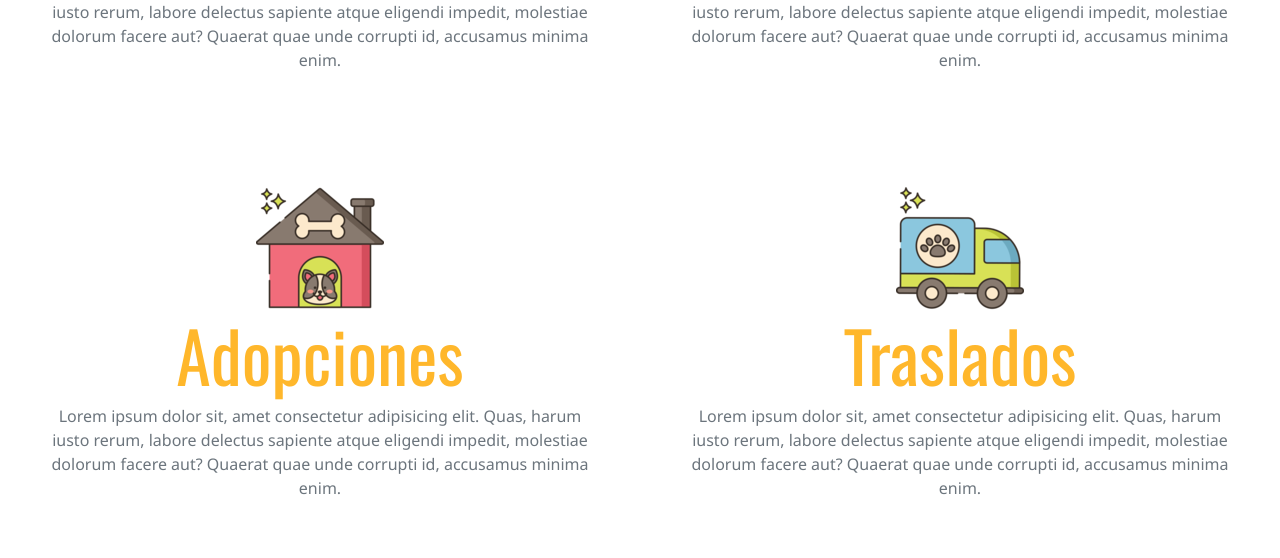
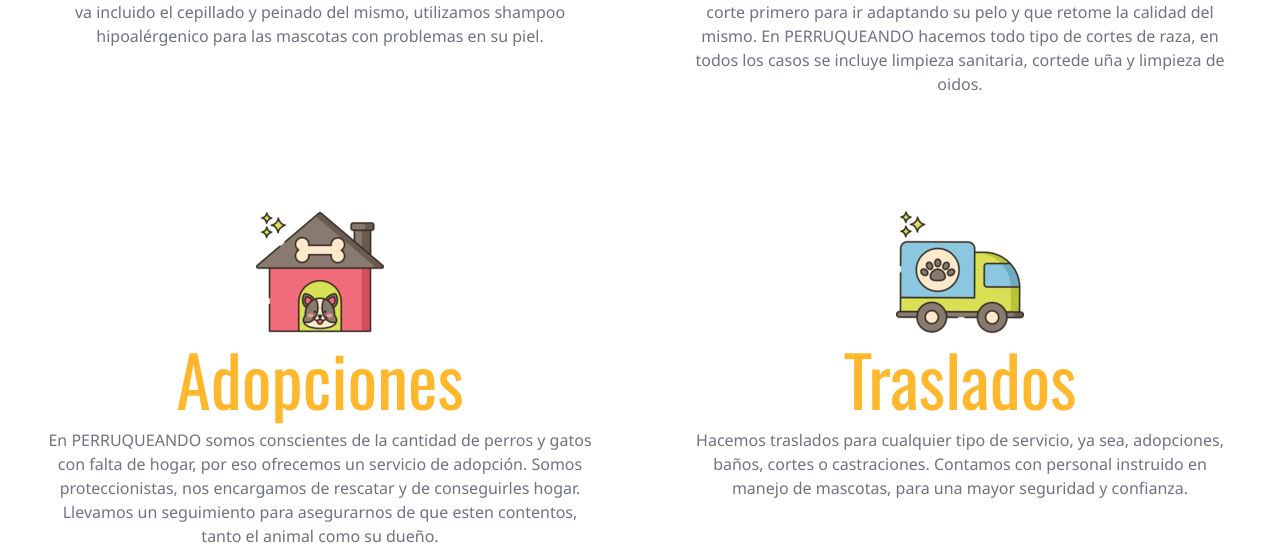
Before and after one commit to maurigc/Proyecto_CH, a website: page views/servicios.html in a window 1280 px wide. Shown: the part 418-976 px from the top of the page. Drawn offline with nearby package versions, Linux system fonts and the light colour scheme.

Commit message:
implementando sass y modificando lorem

```diff
--- a/views/servicios.html
+++ b/views/servicios.html
@@ -69,12 +69,12 @@
 			<div class="col-lg-6 col-12 p-5">
 				<img src="../assets/img/imgBaño.png" alt="baño">
 				<h2 class="mod_fuente">Baño</h2>
-				<p class="mod_texto text-secondary">Lorem ipsum dolor sit, amet consectetur adipisicing elit. Quas, harum iusto rerum, labore delectus sapiente atque eligendi impedit, molestiae dolorum facere aut? Quaerat quae unde corrupti id, accusamus minima enim.</p>
+				<p class="mod_texto text-secondary">Hacemos baños completos adaptandonos a la necesidad de cada perro, va incluido el cepillado y peinado del mismo, utilizamos shampoo hipoalérgenico para las mascotas con problemas en su piel.</p>
 			</div>
 			<div class="col-lg-6 col-12 p-5">
 				<img src="../assets/img/imgCorte.png" alt="baño corte">
 				<h2 class="mod_fuente">Baño y corte</h2>
-				<p class="mod_texto text-secondary">Lorem ipsum dolor sit, amet consectetur adipisicing elit. Quas, harum iusto rerum, labore delectus sapiente atque eligendi impedit, molestiae dolorum facere aut? Quaerat quae unde corrupti id, accusamus minima enim.</p>
+				<p class="mod_texto text-secondary"> Según el estado del pelaje de cada mascota, quizá sea necesario un corte primero para ir adaptando su pelo y que retome la calidad del mismo. En PERRUQUEANDO hacemos todo tipo de cortes de raza, en todos los casos se incluye limpieza sanitaria, cortede uña y limpieza de oidos.
 			</div>
 			</div>
 		</div>
@@ -82,12 +82,12 @@
 			<div class="col-lg-6 col-12 p-5">
 				<img src="../assets/img/imgAdopciones.png" alt="corte sanitario">
 				<h2 class="mod_fuente">Adopciones</h2>
-				<p class="mod_texto text-secondary">Lorem ipsum dolor sit, amet consectetur adipisicing elit. Quas, harum iusto rerum, labore delectus sapiente atque eligendi impedit, molestiae dolorum facere aut? Quaerat quae unde corrupti id, accusamus minima enim.</p>
+				<p class="mod_texto text-secondary">En PERRUQUEANDO somos conscientes de la cantidad de perros y gatos con falta de hogar, por eso ofrecemos un servicio de adopción. Somos proteccionistas, nos encargamos de rescatar y de conseguirles hogar. Llevamos un seguimiento para asegurarnos de que esten contentos, tanto el animal como su dueño.</p>
 			</div>
 			<div class="col-lg-6 col-12 p-5">
 				<img src="../assets/img/imgTraslados.png" alt="imagen traslados">
 				<h2 class="mod_fuente">Traslados</h2>
-				<p class="mod_texto text-secondary">Lorem ipsum dolor sit, amet consectetur adipisicing elit. Quas, harum iusto rerum, labore delectus sapiente atque eligendi impedit, molestiae dolorum facere aut? Quaerat quae unde corrupti id, accusamus minima enim.</p>
+				<p class="mod_texto text-secondary">Hacemos traslados para cualquier tipo de servicio, ya sea, adopciones, baños, cortes o castraciones. Contamos con personal instruido en manejo de mascotas, para una mayor seguridad y confianza. </p>
 			</div>
 		</div>
 	</main>
```
Also changed, not shown: index.html (+2 -1 lines), views/nosotros.html (+2 -2 lines).
